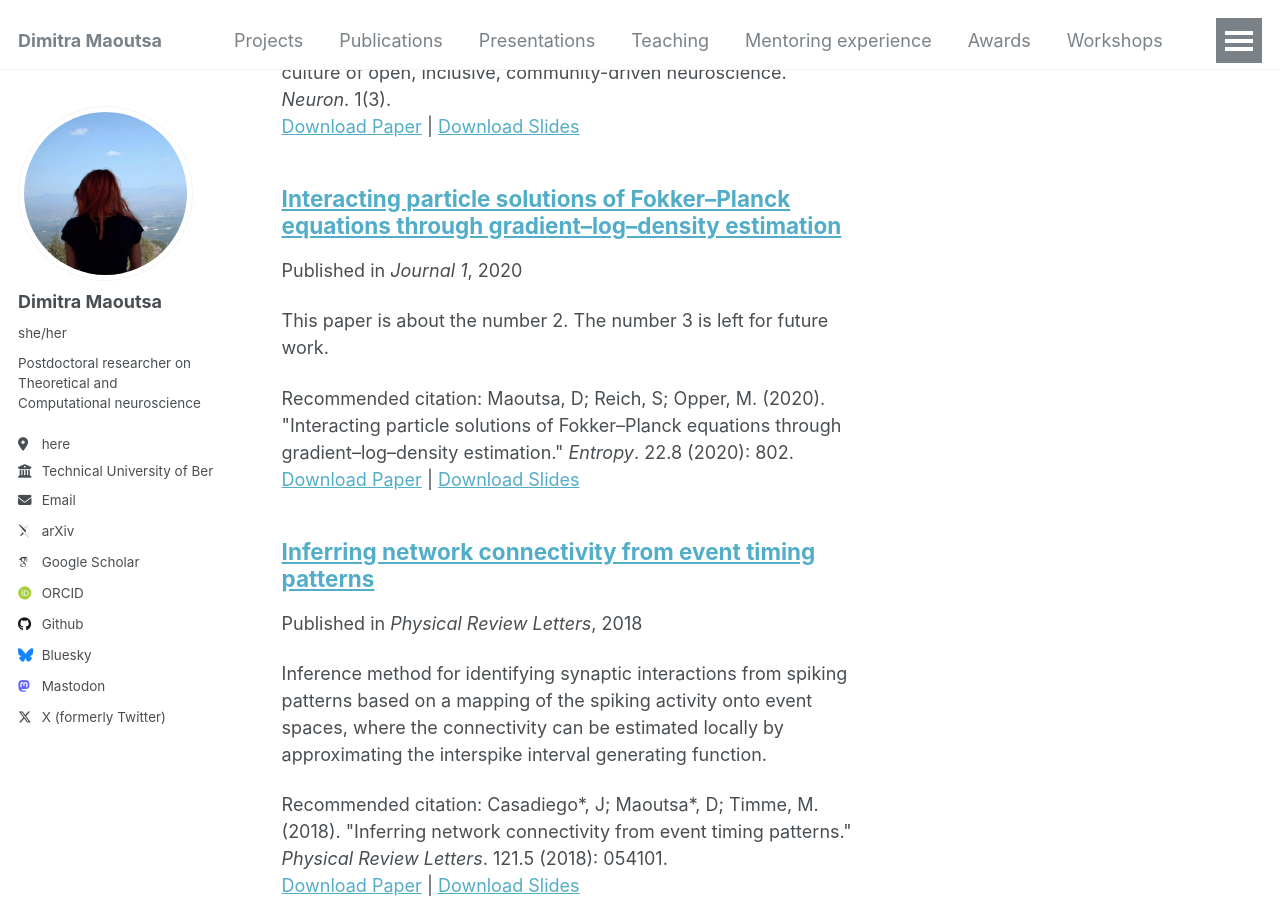
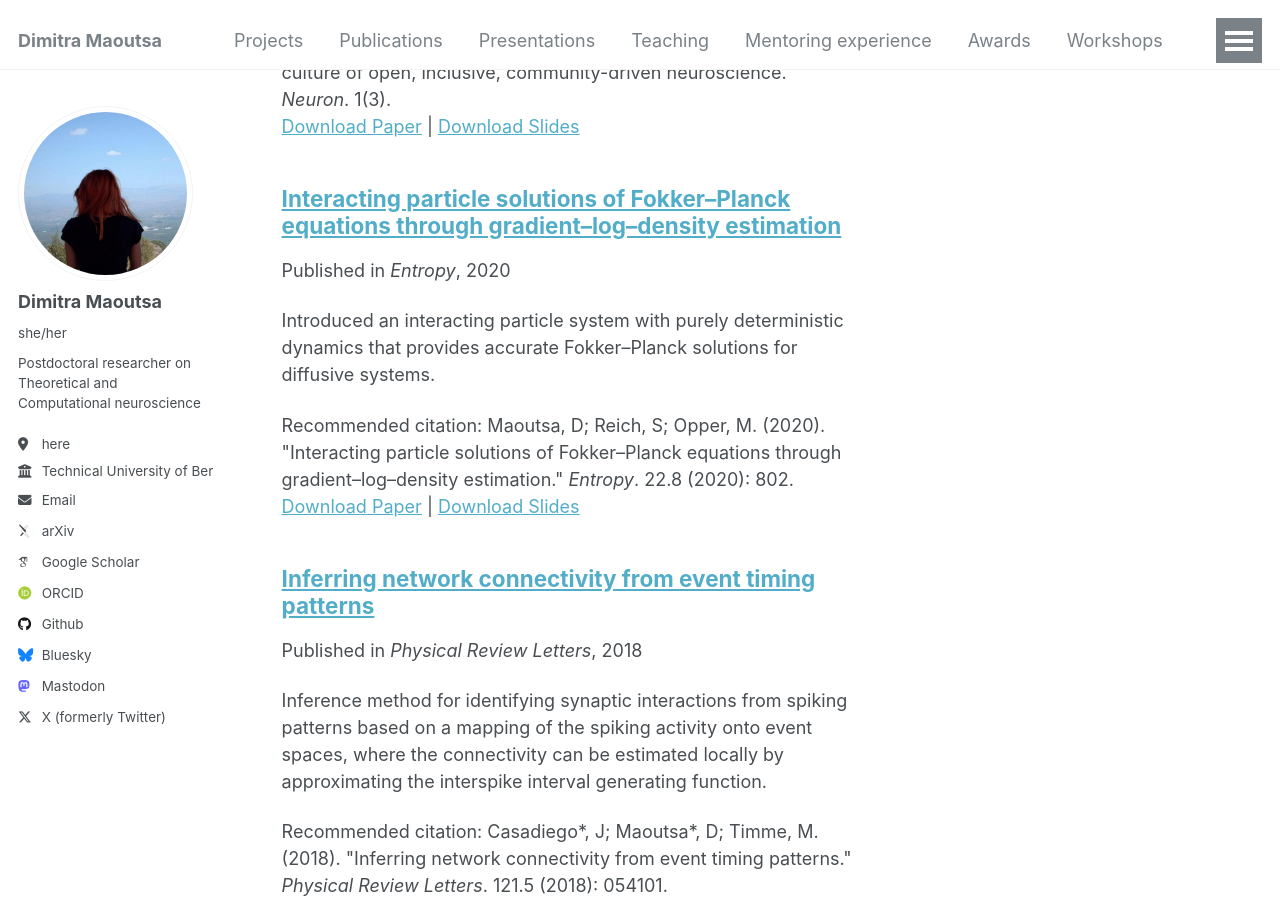
Before and after one commit to dimitra-maoutsa/dimitra-maoutsa.github.io, a Jekyll site: the page built from _pages/publications.html, in a window 1280 px wide and 900 px high, scrolled down 859 px. Built offline with Jekyll 4.4.1, drawn with Linux system fonts in a browser that asks for light colours; some web fonts are replaced.

Commit message:
Update 2020-08-01-particles-2.md

```diff
--- a/_publications/2020-08-01-particles-2.md
+++ b/_publications/2020-08-01-particles-2.md
@@ -3,9 +3,9 @@ title: "Interacting particle solutions of Fokker–Planck equations through grad
 collection: publications
 category: manuscripts
 permalink: /publication/2020-08-01-particles-2
-excerpt: 'This paper is about the number 2. The number 3 is left for future work.'
+excerpt: 'Introduced an interacting particle system with purely deterministic dynamics that provides accurate Fokker--Planck solutions for diffusive systems.'
 date: 2020-08-01
-venue: 'Journal 1'
+venue: 'Entropy'
 slidesurl: ''
 paperurl: 'https://www.mdpi.com/1099-4300/22/8/802'
 citation: 'Maoutsa, D; Reich, S; Opper, M. (2020). &quot;Interacting particle solutions of Fokker–Planck equations through gradient–log–density estimation.&quot; <i>Entropy</i>. 22.8 (2020): 802.'
```
